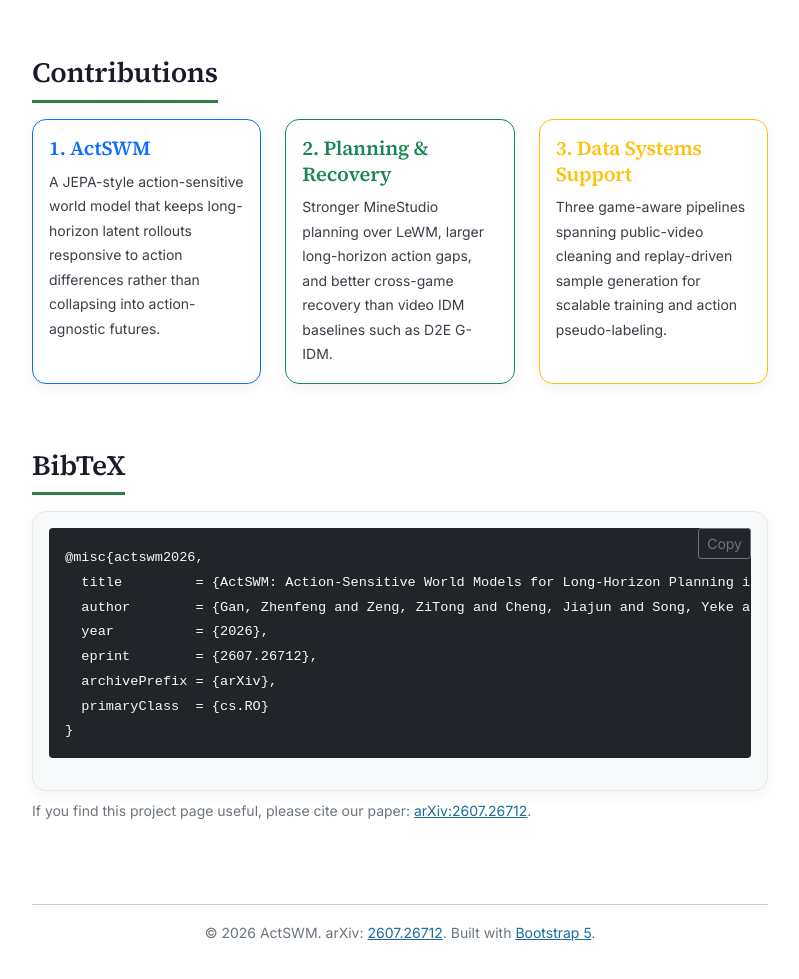
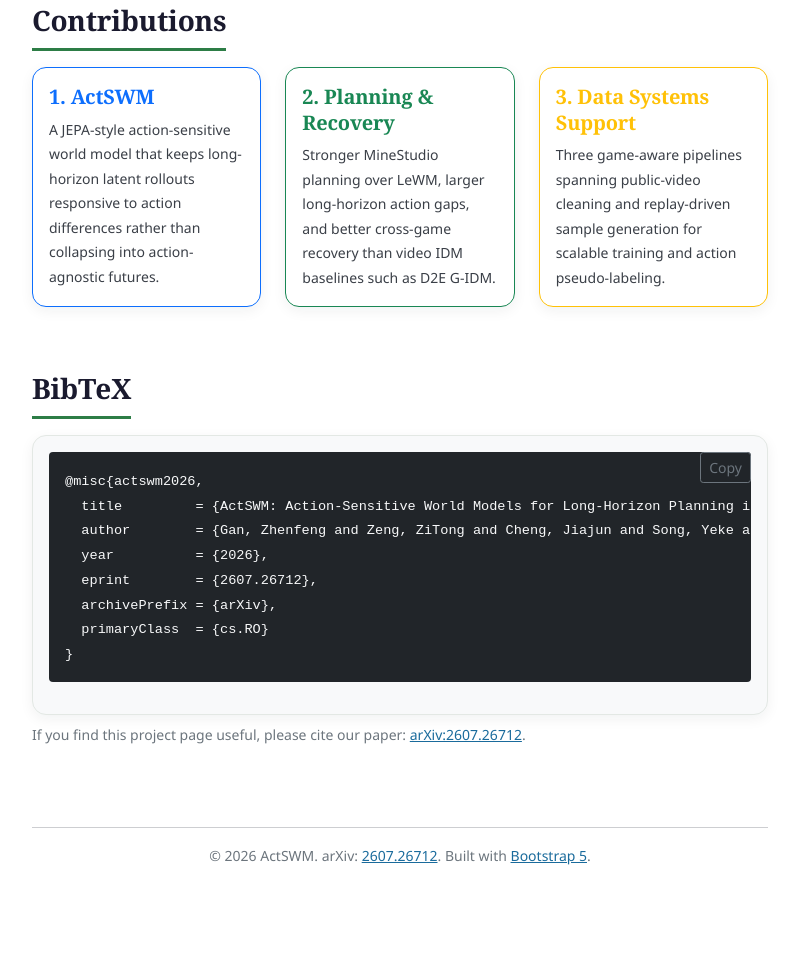
Before and after one commit to toustifer/ASLWM, a plain HTML site: page index.html in a window 1280 px wide. Shown: the part 7986-8965 px from the top of the page, without its empty margins (240-1039 px from the left). After the commit the page ends 8895 px from the top, so only its background shows below. Drawn offline with nearby package versions, Linux system fonts and the light colour scheme; some packages are replaced by stand-ins of ours; a script that the page names is missing.

Commit message:
fix: drop Google Fonts dependency — self-contained system serif/sans type

```diff
--- a/css/app.css
+++ b/css/app.css
@@ -39,9 +39,9 @@
     --radius-pill: 999px;
 
     /* Type */
-    --font-serif: "Source Serif 4", "Georgia", "Palatino Linotype", "Times New Roman", serif;
-    --font-sans: "Inter", -apple-system, BlinkMacSystemFont, "Segoe UI", Roboto, "Helvetica Neue", Arial, sans-serif;
-    --font-mono: "SF Mono", "Fira Code", "Fira Mono", "Roboto Mono", monospace;
+    --font-serif: "Georgia", "Palatino Linotype", "Book Antiqua", "Times New Roman", serif;
+    --font-sans: "Segoe UI", -apple-system, BlinkMacSystemFont, "Helvetica Neue", Arial, sans-serif;
+    --font-mono: "SF Mono", "Cascadia Code", "Fira Code", "Roboto Mono", monospace;
 }
 
 html {
--- a/index.html
+++ b/index.html
@@ -21,9 +21,6 @@
     <meta name="twitter:description" content="Action-sensitive latent rollouts for long-horizon planning, cross-game action recovery, and scalable pseudo-labeling.">
     <meta name="twitter:image" content="images/step_drift_two_panel.png">
 
-    <link rel="preconnect" href="https://fonts.googleapis.com">
-    <link rel="preconnect" href="https://fonts.gstatic.com" crossorigin>
-    <link href="https://fonts.googleapis.com/css2?family=Inter:wght@400;500;600;700&family=Source+Serif+4:opsz,wght@8..60,600;8..60,700&display=swap" rel="stylesheet">
     <link href="https://cdn.jsdelivr.net/npm/bootstrap@5.0.2/dist/css/bootstrap.min.css" rel="stylesheet" integrity="sha384-EVSTQN3/azprG1Anm3QDgpJLIm9Nao0Yz1ztcQTwFspd3yD65VohhpuuCOmLASjC" crossorigin="anonymous">
     <link rel="stylesheet" href="https://cdnjs.cloudflare.com/ajax/libs/codemirror/5.8.0/codemirror.min.css">
     <link rel="stylesheet" href="https://cdnjs.cloudflare.com/ajax/libs/highlight.js/11.6.0/styles/default.min.css">
```
